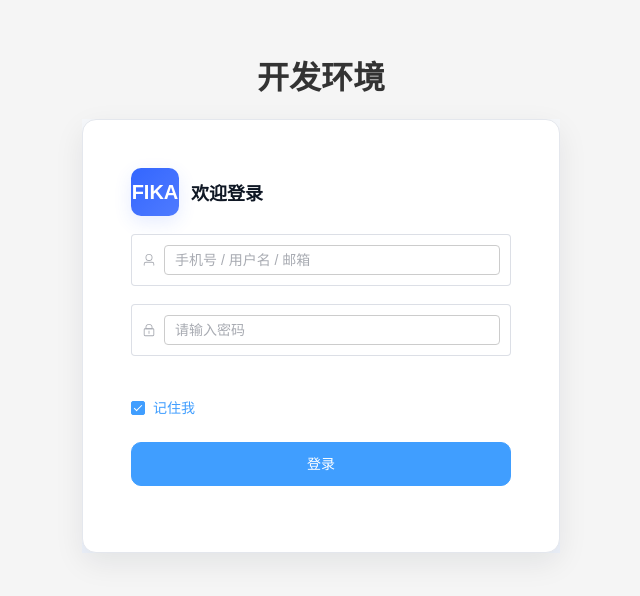
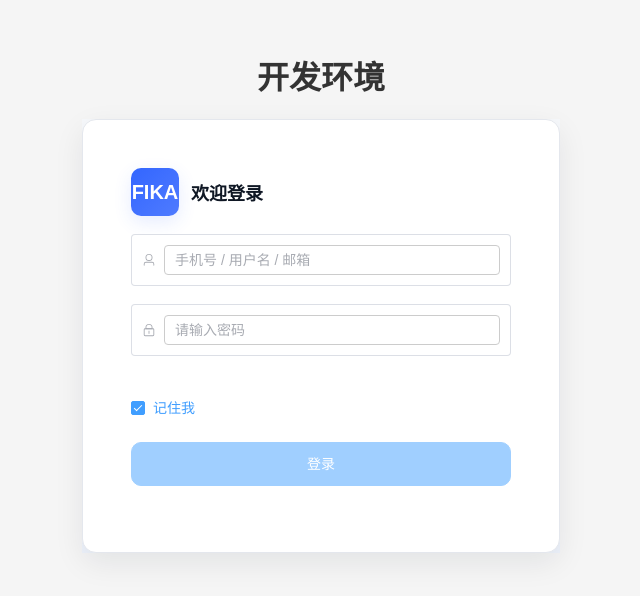
Before and after one commit to zu-superman/fika-webapp, a Vue app: page /login in a window 1280 px wide. Shown: the part 108-704 px from the top of the page, without its empty margins (319-959 px from the left). Built offline with nearby package versions, Linux system fonts and the light colour scheme.

Commit message:
feat: 完善登录功能，登录时附加cloudflare turnstile返回的token

```diff
--- a/src/components/LoginForm.vue
+++ b/src/components/LoginForm.vue
@@ -28,7 +28,7 @@
             v-model="form.password"
             type="password"
             placeholder="请输入密码"
-clearable
+            clearable
             show-password
             prefix-icon="Lock"
           />
@@ -45,7 +45,7 @@ clearable
         </el-form-item>
 
         <el-form-item>
-          <el-button type="primary" :loading="loading" size="medium" style="width:100%" @click="onSubmit">
+          <el-button type="primary" :loading="loading" :disabled="btnDisabled" size="default" style="width:100%" @click="onSubmit">
             登录
           </el-button>
         </el-form-item>
@@ -68,7 +68,9 @@ const form = ref({
   password: '',
   remember: true,
 })
+const btnDisabled = ref(false) // 登录按钮是否禁用
 const loading = ref(false)
+const cfCaptchaToken = ref('') // Cloudflare Turnstile 验证结果token
 
 const rules = {
   username: [{ required: true, message: '请输入用户名', trigger: 'blur' }],
@@ -86,6 +88,7 @@ const onSubmit = () => {
       await authStore.loginAction({
         username: form.value.username,
         password: form.value.password,
+        captchaToken: cfCaptchaToken.value
       })
       ElMessage({
         message: '登录成功！',
@@ -123,6 +126,7 @@ function loadTurnstile() {
       size: 'flexible'
     })
   }
+  btnDisabled.value = true
 }
 window.turnstileCallback = function (token) {
   console.log("turnstileCallback", token);
```
